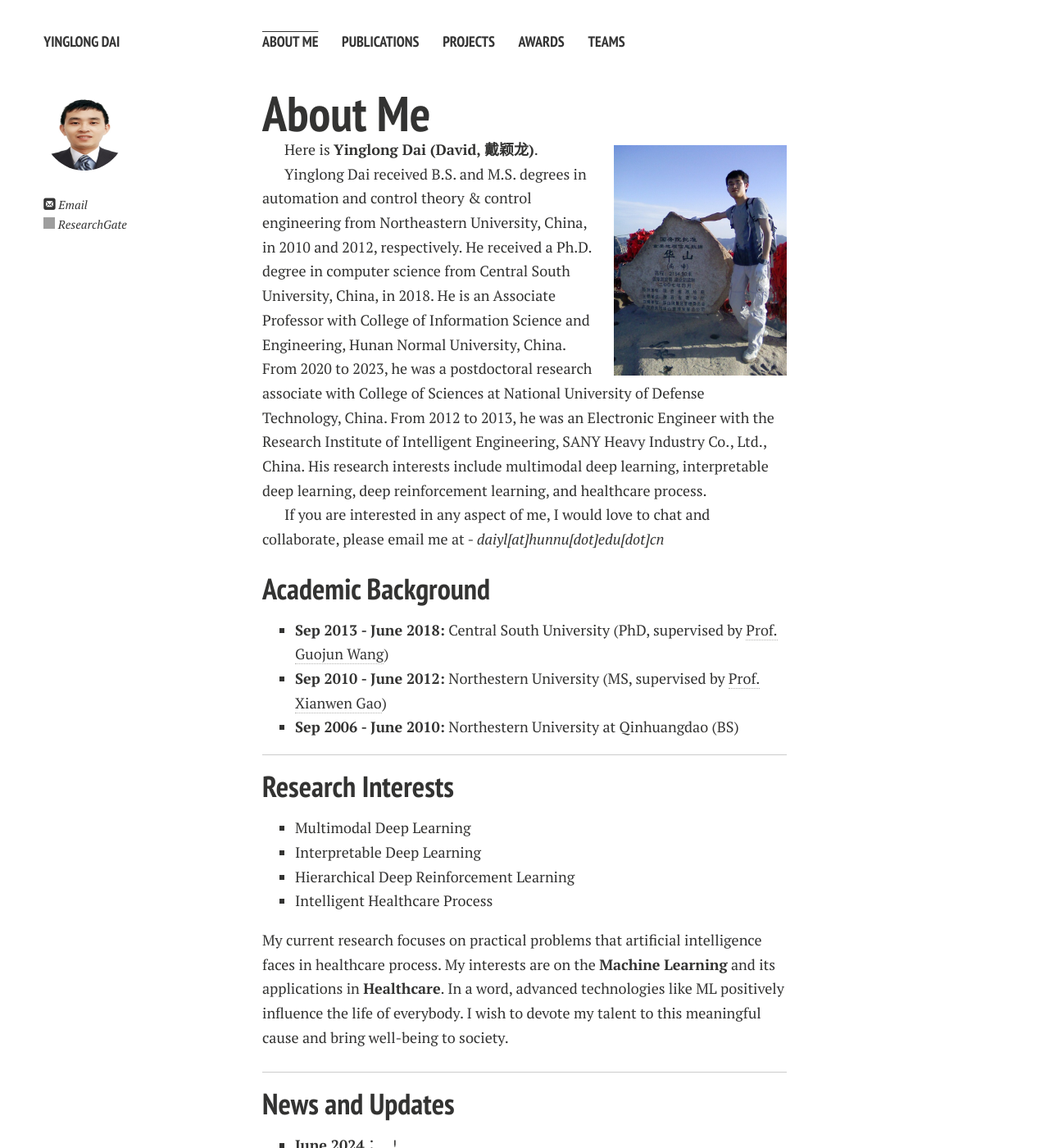
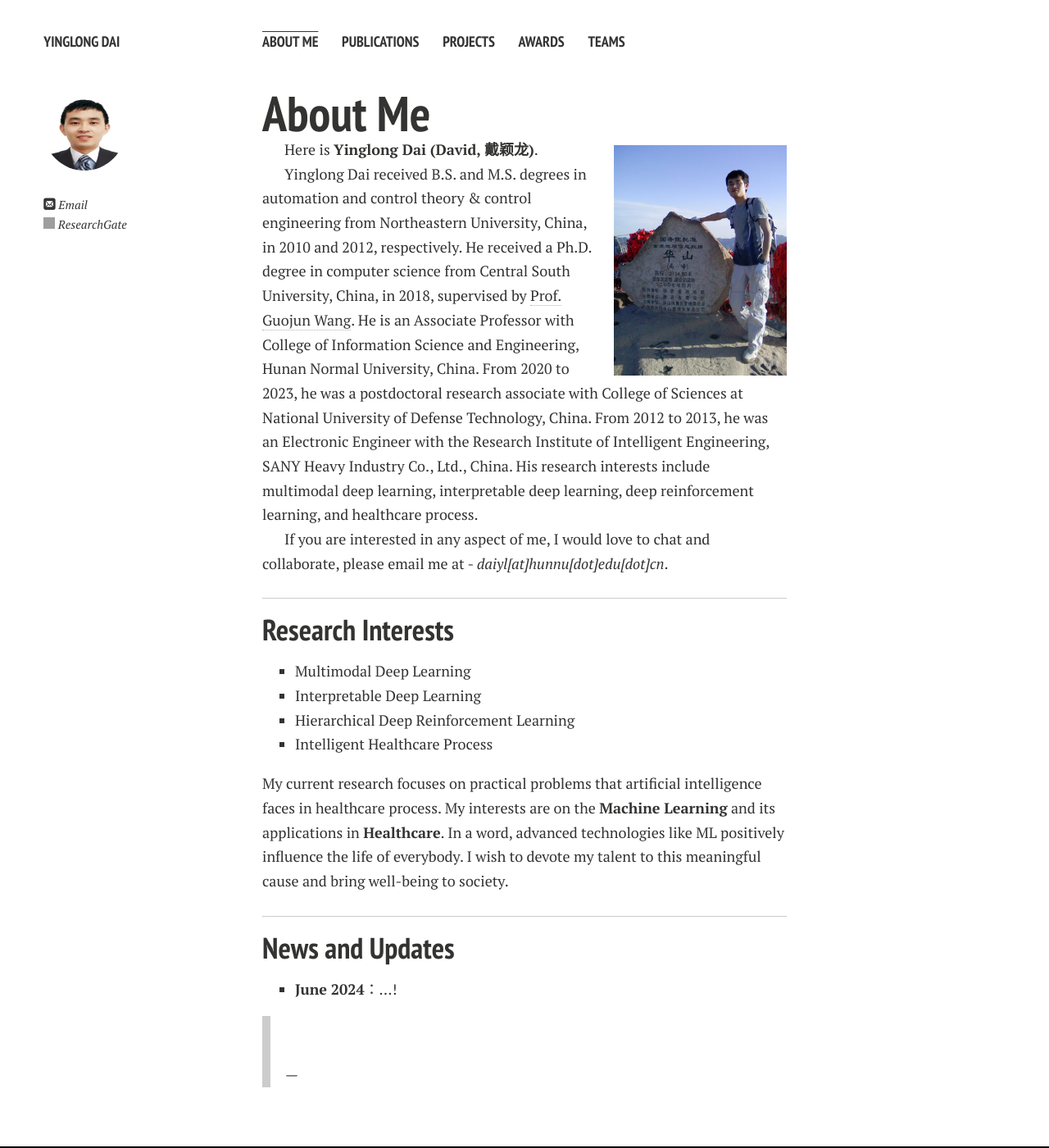
Before and after one commit to daiyl/daiyl.github.io, a Jekyll site: the page built from index.md, in a window 1280 px wide and 1400 px high. Shown: the whole window at 82% size. Built offline with Jekyll 4.4.1, drawn with Linux system fonts in a browser that asks for light colours; nearby versions of some CDN libraries; comment, search, counter and statistics services are not loaded; a style sheet for code colours, icons or effects is not loaded; our own code applies the rules of GitHub Pages for plain Markdown files; some of the changed lines change nothing that is shown; grey boxes are pictures that could not be loaded.

Commit message:
Update index.md

```diff
--- a/index.md
+++ b/index.md
@@ -8,16 +8,16 @@ layout: page
 
 Here is **Yinglong Dai (David, 戴颖龙)**.
 
-Yinglong Dai received B.S. and M.S. degrees in automation and control theory & control engineering from Northeastern University, China, in 2010 and 2012, respectively. He received a Ph.D. degree in computer science from Central South University, China, in 2018. He is an Associate Professor with College of Information Science and Engineering, Hunan Normal University, China. From 2020 to 2023, he was a postdoctoral research associate with College of Sciences at National University of Defense Technology, China. From 2012 to 2013, he was an Electronic Engineer with the Research Institute of Intelligent Engineering, SANY Heavy Industry Co., Ltd., China. His research interests include multimodal deep learning, interpretable deep learning, deep reinforcement learning, and healthcare process.
+Yinglong Dai received B.S. and M.S. degrees in automation and control theory & control engineering from Northeastern University, China, in 2010 and 2012, respectively. He received a Ph.D. degree in computer science from Central South University, China, in 2018, supervised by [Prof. Guojun Wang](https://trust.gzhu.edu.cn/faculty/~csgjwang/index.html). He is an Associate Professor with College of Information Science and Engineering, Hunan Normal University, China. From 2020 to 2023, he was a postdoctoral research associate with College of Sciences at National University of Defense Technology, China. From 2012 to 2013, he was an Electronic Engineer with the Research Institute of Intelligent Engineering, SANY Heavy Industry Co., Ltd., China. His research interests include multimodal deep learning, interpretable deep learning, deep reinforcement learning, and healthcare process.
 
-If you are interested in any aspect of me, I would love to chat and collaborate, please email me at - *daiyl[at]hunnu[dot]edu[dot]cn*
+If you are interested in any aspect of me, I would love to chat and collaborate, please email me at - *daiyl[at]hunnu[dot]edu[dot]cn*.
 
-## Academic Background
+<!-- ## Academic Background
 
 - **Sep 2013 - June 2018:** Central South University (PhD, supervised by [Prof. Guojun Wang](https://trust.gzhu.edu.cn/faculty/~csgjwang/index.html))
 - **Sep 2010 - June 2012:** Northestern University (MS, supervised by [Prof. Xianwen Gao](https://www.csauthors.net/xianwen-gao/))
 - **Sep 2006 - June 2010:** Northestern University at Qinhuangdao (BS)
-
+-->
 ---
 
 ## Research Interests
```
